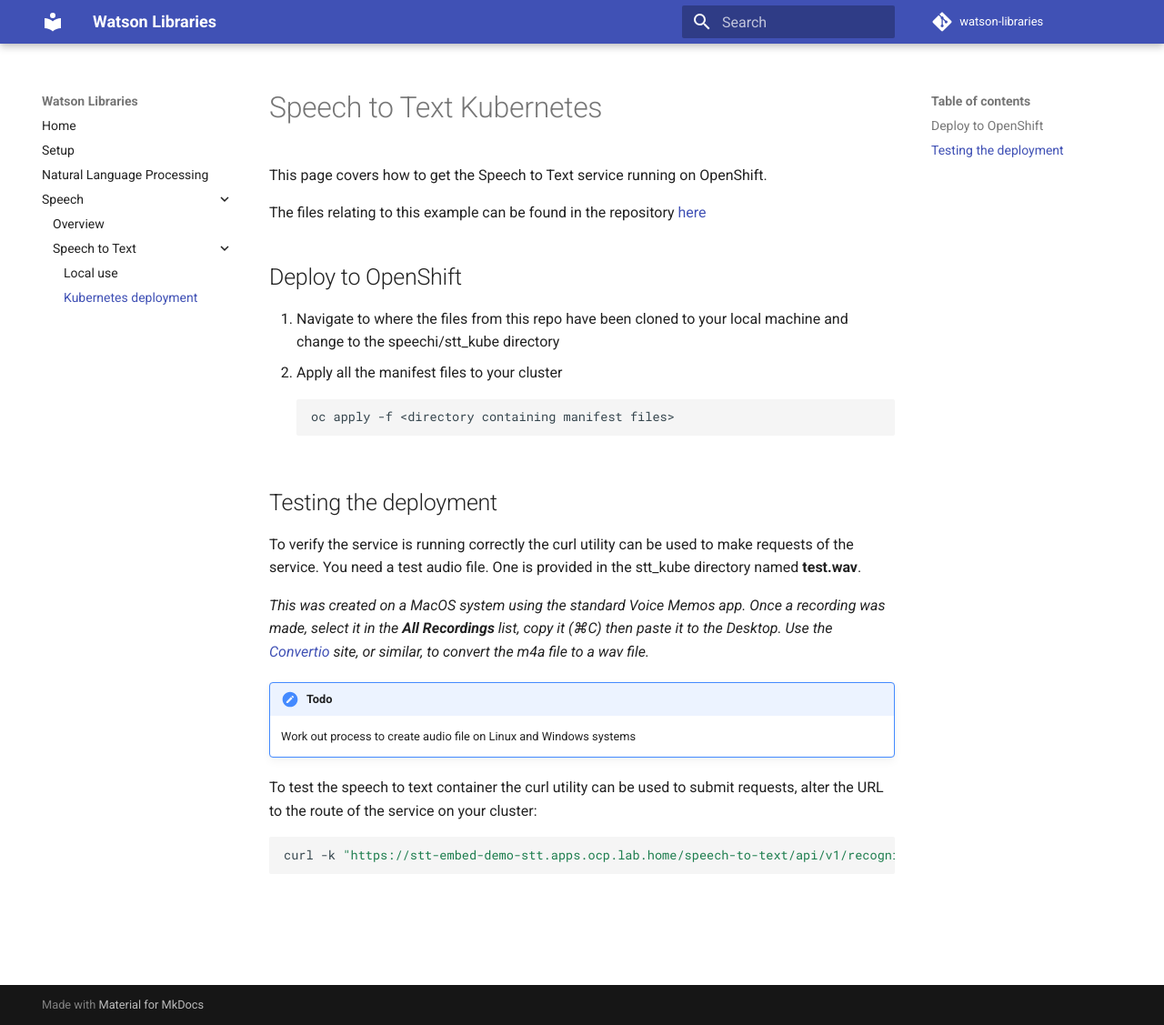
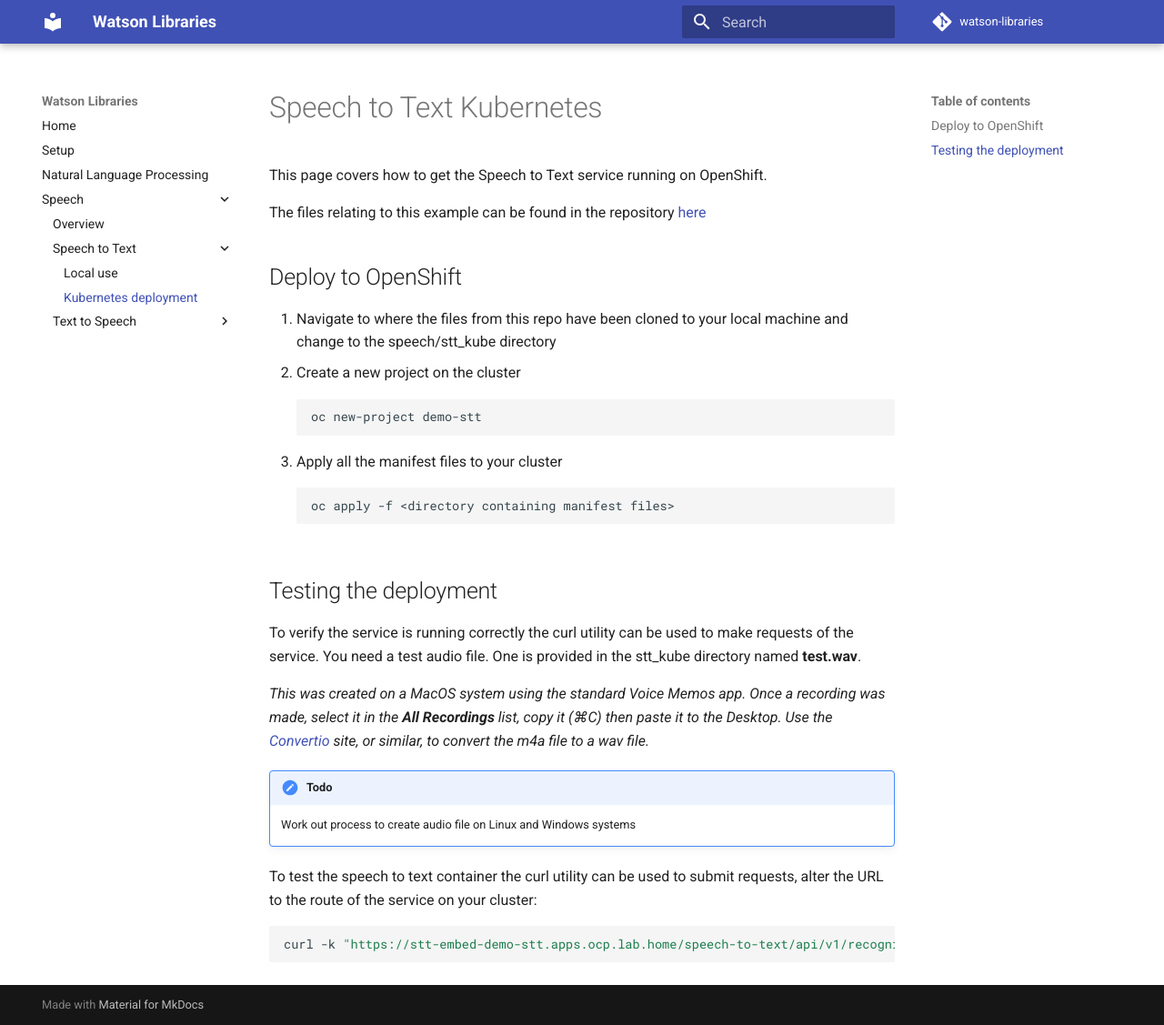
Before and after one commit to binnes/watson-libraries, an MkDocs documentation site: the page built from docs/stt-kube.md, in a window 1280 px wide and 1127 px high. Shown: the whole window at 91% size. Built offline with MkDocs 1.6.1 and Material for MkDocs 9.7.7, drawn with Linux system fonts in a browser that asks for light colours; comment, search, counter and statistics services are not loaded.

Commit message:
spell and link checks

````diff
--- a/docs/stt-kube.md
+++ b/docs/stt-kube.md
@@ -1,4 +1,6 @@
 # Speech to Text Kubernetes
+
+<!--- cSpell:ignore Convertio -->
 
 This page covers how to get the Speech to Text service running on OpenShift.
 
@@ -6,8 +8,14 @@ The files relating to this example can be found in the repository [here](https:/
 
 ## Deploy to OpenShift
 
-1. Navigate to where the files from this repo have been cloned to your local machine and change to the speechi/stt_kube directory
-2. Apply all the manifest files to your cluster
+1. Navigate to where the files from this repo have been cloned to your local machine and change to the speech/stt_kube directory
+2. Create a new project on the cluster
+
+    ```shell
+    oc new-project demo-stt
+    ```
+
+3. Apply all the manifest files to your cluster
 
     ```shell
     oc apply -f <directory containing manifest files>
--- a/mkdocs.yml
+++ b/mkdocs.yml
@@ -44,3 +44,6 @@ nav:
     - Speech to Text:
       - Local use: stt-local.md
       - Kubernetes deployment: stt-kube.md
+    - Text to Speech:
+      - Local use: tts-local.md
+      - Kubernetes deployment: tts-kube.md
````
Also changed, not shown: cspell.json (added, +31 -0 lines), docs/stt-local.md (+4 -1 lines), docs/tts-kube.md (+1 -1 lines), docs/tts-local.md (+1 -1 lines), 3 other files.
